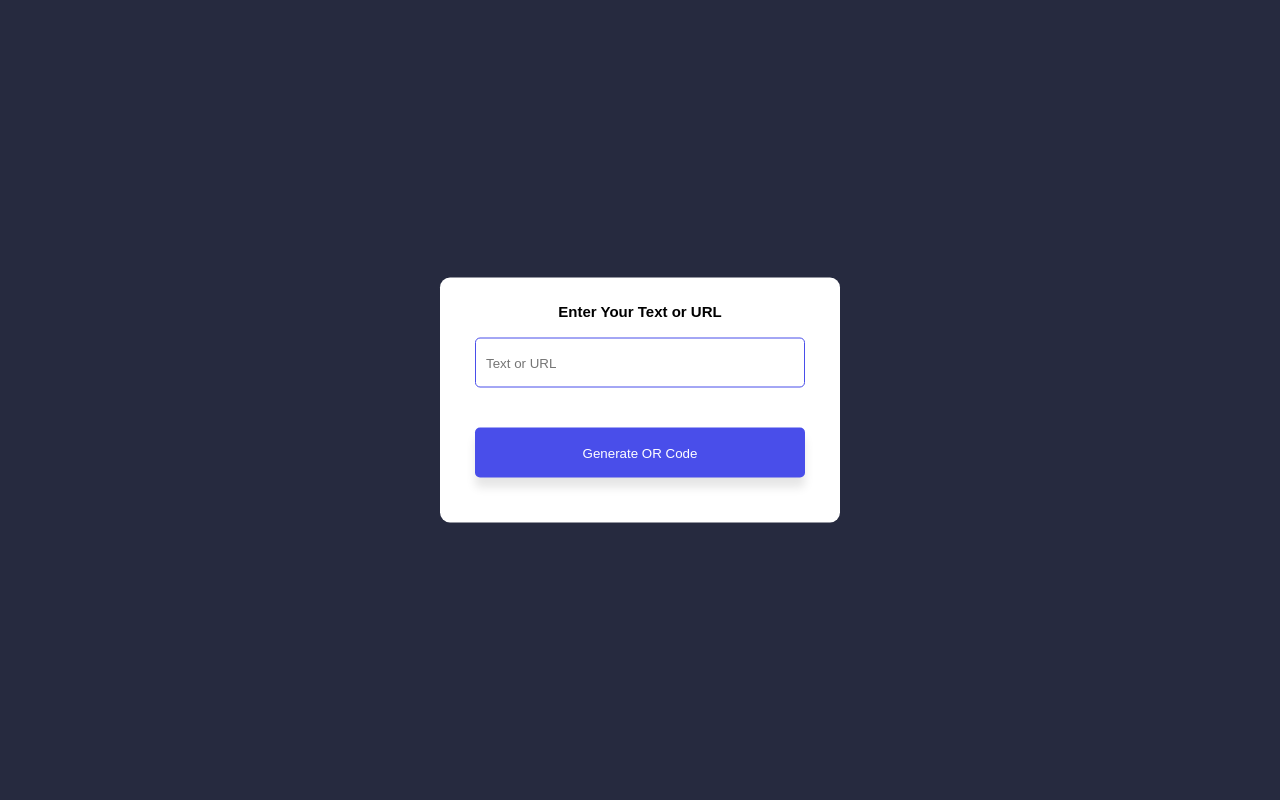
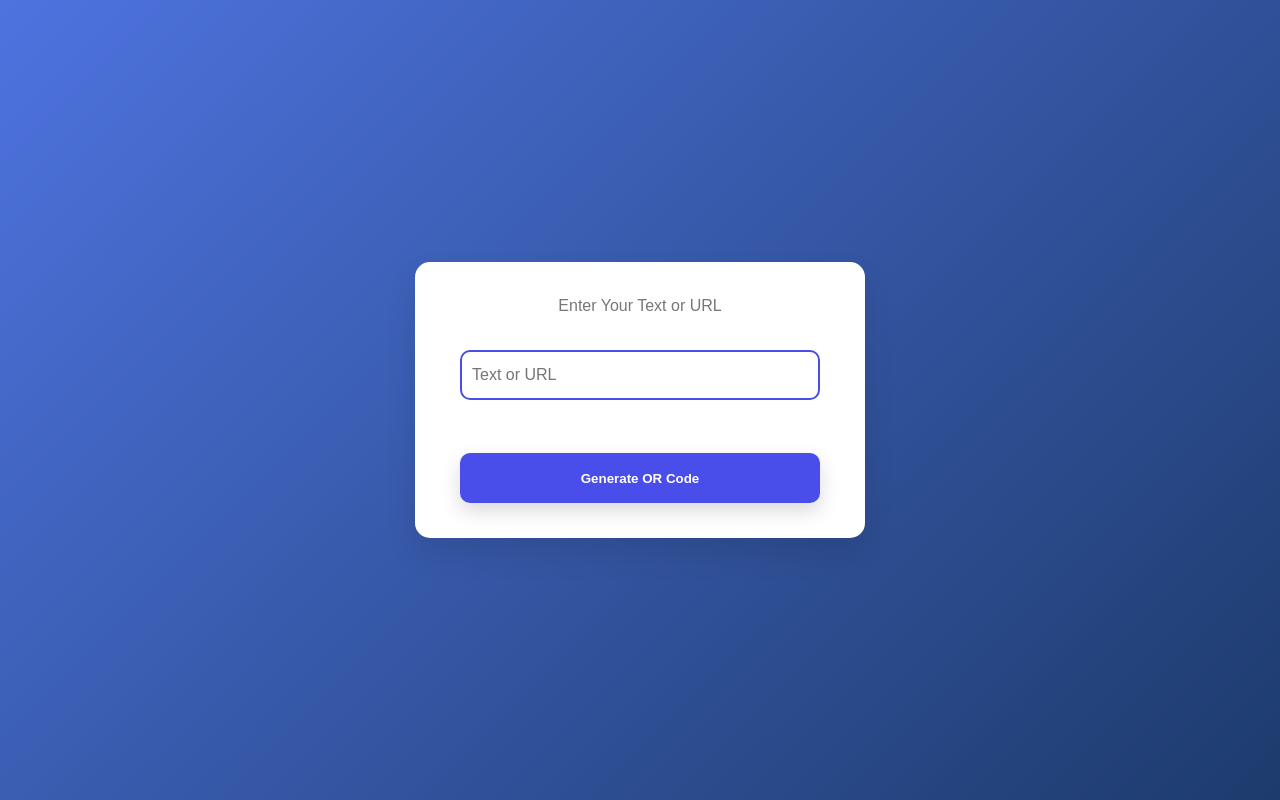
Before and after one commit to harshpatel-27/QRcode, a plain HTML site: page index.html in a window 1280 px wide. Drawn offline with Linux system fonts and the light colour scheme.

Commit message:
new style

```diff
--- a/index.html
+++ b/index.html
@@ -1,27 +1,25 @@
 <!DOCTYPE html>
 <html lang="en">
-
   <head>
-    <meta charset="UTF-8">
-    <meta name="viewport" content="width=device-width, initial-scale=1.0">
+    <meta charset="UTF-8" />
+    <meta name="viewport" content="width=device-width, initial-scale=1.0" />
     <title>QR Code Genrator</title>
-    <link rel="stylesheet" href="style.css">
-    <link rel="icon" href="/img/icons8-qr-code-32.png">
+    <link rel="stylesheet" href="style.css" />
+    <link
+      rel="icon"
+      href="https://img.icons8.com/?size=100&id=113575&format=png&color=000000"
+    />
   </head>
 
   <body>
     <div class="container">
       <p>Enter Your Text or URL</p>
-        <input type="text" placeholder="Text or URL" id="qrText">
+      <input type="text" placeholder="Text or URL" id="qrText" />
       <div id="imgBox">
-            <img src="" id="qrImage">
-
+        <img src="" id="qrImage" />
       </div>
 
       <button onclick="generateQR()">Generate OR Code</button>
-
     </div>
-
   </body>
-
 </html>
--- a/style.css
+++ b/style.css
@@ -1,40 +1,60 @@
 * {
   margin: 0;
   padding: 0;
-    font-family: 'Poppins', sans-serif;
   box-sizing: border-box;
 }
 
 body {
-    background: #262a3f;
+  background: linear-gradient(135deg, #4e73df, #1d3b6c);
+  font-family: "Poppins", sans-serif;
+  display: flex;
+  justify-content: center;
+  align-items: center;
+  height: 100vh;
 }
 
 .container {
-    width: 400px;
-    padding: 25px 35px;
-    position: absolute;
-    top: 50%;
-    left: 50%;
-    transform: translate(-50%, -50%);
+  width: 450px;
+  padding: 35px 45px;
   background: #fff;
-    border-radius: 10px;
+  border-radius: 15px;
   text-align: center;
+  box-shadow: 0 15px 30px rgba(0, 0, 0, 0.1);
+  transition: transform 0.3s ease;
+}
+
+.container:hover {
+  transform: translateY(-5px);
+}
+
+.container h1 {
+  font-size: 24px;
+  font-weight: 700;
+  color: #494eea;
+  margin-bottom: 20px;
 }
 
 .container p {
-    font-weight: 600;
-    font-size: 15px;
-    margin-bottom: 8px;
+  font-weight: 500;
+  font-size: 16px;
+  color: #777;
+  margin-bottom: 20px;
 }
 
 .container input {
   width: 100%;
   height: 50px;
-    border: 1px solid #494eea;
-    outline: 0;
+  border: 2px solid #494eea;
+  outline: none;
   padding: 10px;
-    margin: 10px 0 20px;
-    border-radius: 5px;
+  margin: 15px 0;
+  border-radius: 10px;
+  font-size: 16px;
+  transition: border-color 0.3s ease;
+}
+
+.container input:focus {
+  border-color: #373bd0;
 }
 
 .container button {
@@ -42,55 +62,61 @@ body {
   height: 50px;
   background: #494eea;
   color: #fff;
-    outline: 0;
-    border: 0;
-    border-radius: 5px;
-    box-shadow: 0 10px 10px rgba(0, 0, 0, 0.1);
+  font-weight: 600;
+  border: none;
+  border-radius: 10px;
+  box-shadow: 0 8px 20px rgba(0, 0, 0, 0.15);
   cursor: pointer;
-    margin: 20px 0;
-    font-weight: 500;
-    transition: background 0.3s;
+  transition: background 0.3s ease, transform 0.2s ease;
 }
 
 .container button:hover {
   background: #373bd0;
+  transform: translateY(-2px);
+}
+
+.container button:active {
+  background: #2e33c9;
+  transform: translateY(0);
 }
 
 #imgBox {
-    width: 200px;
-    border-radius: 5px;
-    max-height: 0;
+  width: 220px;
+  margin-top: 20px;
+  border-radius: 10px;
   overflow: hidden;
-    transition: max-height 0.5s ease-in-out, margin 0.5s ease-in-out;
+  transition: all 0.5s ease;
 }
 
 #imgBox img {
   width: 100%;
-    padding: 10px;
+  border-radius: 10px;
+  box-shadow: 0 5px 15px rgba(0, 0, 0, 0.1);
 }
 
 #imgBox.show-img {
   max-height: 300px;
-    margin: 10px auto;
-    border: 1px solid #d1d1d1;
+  margin: 20px auto;
+  border: 2px solid #d1d1d1;
 }
 
 .error {
-    animation: shake 0.2s ease-in-out 3;
+  animation: shake 0.3s ease-in-out 3;
   border: 2px solid red !important;
 }
 
 @keyframes shake {
-    0%, 100% {
+  0%,
+  100% {
     transform: translateX(0);
   }
   25% {
-        transform: translateX(-4px);
+    transform: translateX(-5px);
   }
   50% {
-        transform: translateX(4px);
+    transform: translateX(5px);
   }
   75% {
-        transform: translateX(-4px);
+    transform: translateX(-5px);
   }
 }
```
Lines whose indentation alone changed are shown as unchanged.
